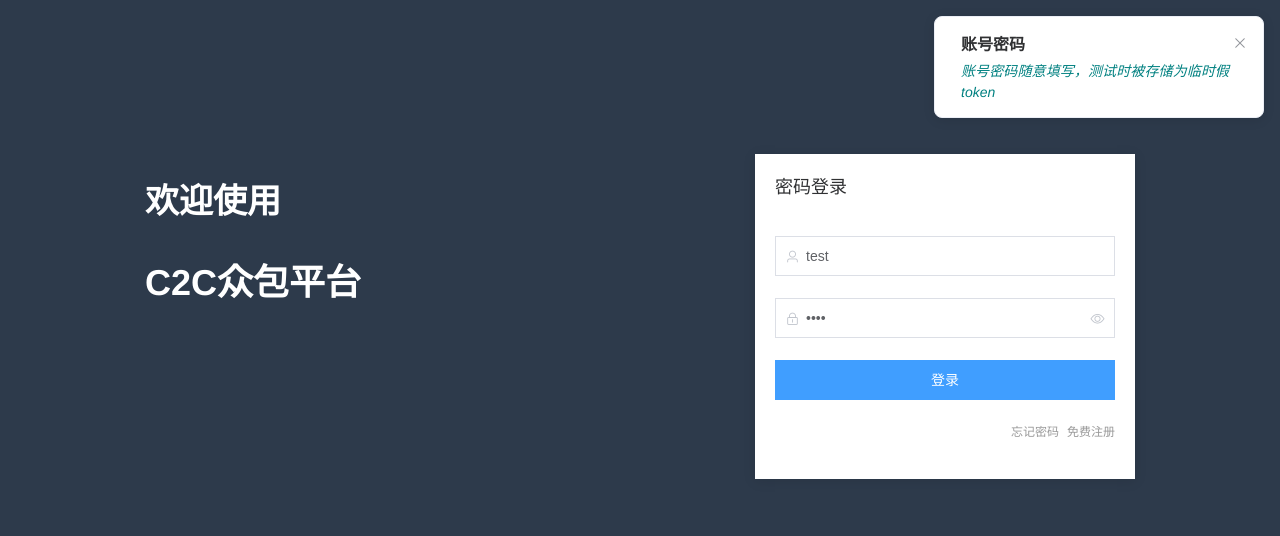
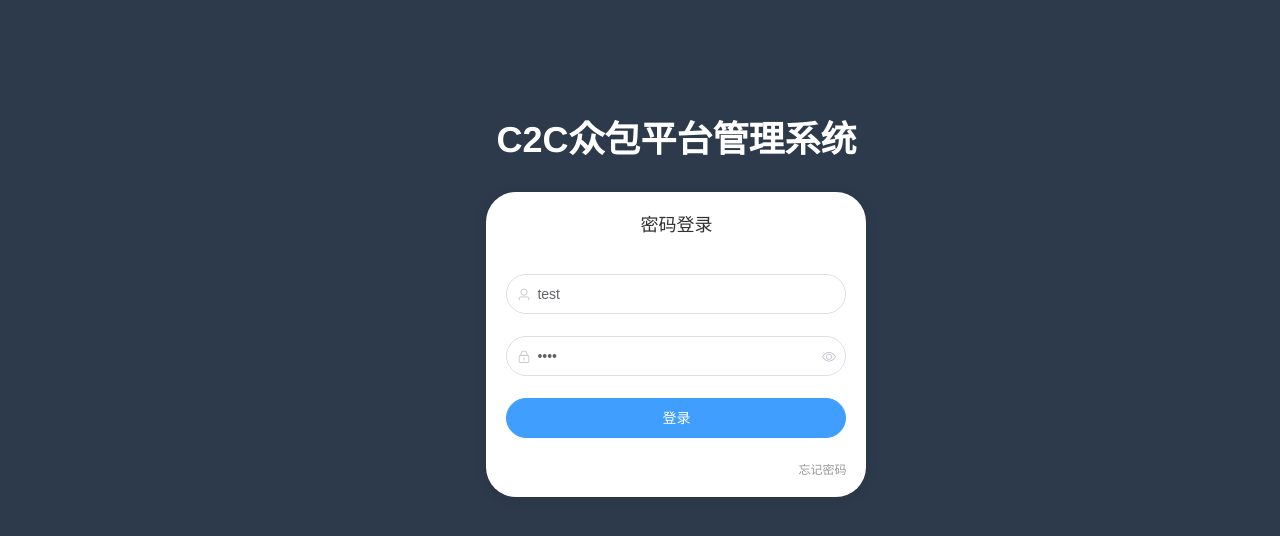
Before and after one commit to SUNSTARK/C2C-Web, a Vue app: page /#/login in a window 1280 px wide. Shown: the top 536 px of the page. Built offline with nearby package versions, Linux system fonts and the light colour scheme.

Commit message:
更改了登陆界面样式

```diff
--- a/src/App.vue
+++ b/src/App.vue
@@ -1,6 +1,6 @@
 <template>
   <div id="app">
-    <transition name="fade" mode="out-in">
+    <transition name="fade" mode="in-out">
       <router-view></router-view>
     </transition>
   </div>
@@ -20,18 +20,15 @@
     font-size: 14px;
     -webkit-font-smoothing: antialiased;
   }
-
   #app {
     position: absolute;
     top: 0px;
     bottom: 0px;
     width: 100%;
   }
-
   a {
     color: #56a9ff;
   }
-
   #nprogress .bar {
     height: 3px !important;
     background: #56a9ff !important;
--- a/src/main.js
+++ b/src/main.js
@@ -17,7 +17,7 @@ Vue.config.productionTip = false;
 Vue.prototype.$fn = functions;
 
 NProgress.inc(0.2)
-NProgress.configure({ easing: "ease", speed: 500, showSpinner: false })
+NProgress.configure({ easing: "ease", speed: 500, showSpinner: true })
 
 // 路由设定
 router.beforeEach((to, from, next) => {
--- a/src/pages/login/index.vue
+++ b/src/pages/login/index.vue
@@ -2,14 +2,13 @@
   <div id="login">
     <div class="loginConbox">
       <div class="header">
-<!--        <div class="logo">-->
-<!--        <img src="../../assets/logo.png">-->
-<!--        </div>-->
+        <!--        <div class="logo">-->
+        <!--        <img src="../../assets/logo.png">-->
+        <!--        </div>-->
       </div>
       <div class="loginBox">
         <div class="loginCon">
-          <p class="title">欢迎使用</p>
-          <p class="title">C2C众包平台</p>
+          <p class="title">C2C众包平台管理系统</p>
           <el-card shadow="always" class="login-module">
             <div slot="header" class="clearfix formTitlt">
               <span>密码登录</span>
@@ -27,7 +26,6 @@
               </el-form-item>
               <p class="smalltxt">
                 <router-link class="a" to="#">忘记密码</router-link>
-                <router-link class="a" to="#">免费注册</router-link>
               </p>
             </el-form>
           </el-card>
@@ -87,7 +85,7 @@
         this.$notify({
           title: "账号密码",
           message: h("i", {style: "color: teal"}, "账号密码随意填写，测试时被存储为临时假token"),
-          duration: 6000
+          duration: 3000
         })
       }
     },
@@ -102,6 +100,8 @@
     height: 100%;
     background-color: #2d3a4b;
     margin: 0;
+    overflow-x: hidden;
+    overflow-y: auto;
   }
   #login .loginConbox {
     background: #2d3a4b;
@@ -123,7 +123,7 @@
     height: 100%;
   }
   #login .loginBox {
-    padding: 74px 0 118px;
+    padding-left: 38%;
   }
   #login .loginBox .iconcolor {
     color: #409EFF;
@@ -142,25 +142,22 @@
     font-weight: 600;
     color: #ffffff;
     width: 500px;
-    float: left;
-    margin-top: 0px;
-  }
-  #login .loginBox .loginCon .title:first-child {
-    font-size: 34px;
-    margin-top: 40px;
+    margin-top: 50px;
     margin-bottom: 30px;
+    margin-left: 10px;
   }
   #login .loginBox .loginCon .login-module {
     width: 380px;
-    height: 325px;
+    height: 305px;
     margin-top: 20px;
     border: none;
-    position: absolute;
+    position: relative;
     right: 0;
   }
   #login .loginBox .loginCon .login-module .formTitlt {
     font-size: 18px;
     font-weight: 400;
+    text-align: center;
   }
   #login .loginBox .loginCon .login-module .formTitlt .titIconbox {
     float: right;
@@ -184,7 +181,7 @@
     width: 100%;
   }
   #login .loginBox .el-input__inner, #login .loginBox .el-button, #login .loginBox .el-card, #login .loginBox .el-message {
-    border-radius: 0px !important;
+    border-radius: 30px !important;
   }
   #login .loginBox .el-form-item__content .ico {
     position: absolute;
@@ -196,33 +193,4 @@
     text-align: center;
     border-right: 1px solid #ccc;
   }
-  #login .loginBox .ewmbox {
-    width: 100%;
-    height: 240px;
-    margin-top: -25px;
-  }
-  #login .loginBox .ewmbox .ewm {
-    width: 140px;
-    height: 140px;
-    margin: 20px auto;
-  }
-  #login .loginBox .ewmbox .ewm p {
-    font-size: 12px;
-    padding-left: 40px;
-    margin: 0;
-  }
-  #login .loginBox .ewmbox .ewmicon {
-    width: 140px;
-    margin: 15px auto 0;
-  }
-  #login .loginBox .ewmbox .ewmicon .iconfont {
-    float: left;
-  }
-  #login .loginBox .ewmbox .ewmicon p {
-    font-size: 12px;
-    padding-left: 30px;
-    padding-top: 5px;
-    margin: 0;
-    text-align: center;
-  }
 </style>
--- a/src/pages/test.vue
+++ b/src/pages/test.vue
@@ -1,46 +1,16 @@
 <!--该页面仅用于测试功能-->
 <template>
-  <div id="app">
-    <ol>
-      <li v-if="site.children.length>0 && site.children[0].alone==true" v-for="(site,index) in sites" :key="index">
-        {{ site.children[0].name }}
-        <br>
-      </li>
-      <li v-if="site.children.length>0 && site.children[0].alone==false" v-for="(site,index) in sites" :key="index">
-        {{ site.children[0].name }}
-      </li>
-    </ol>
-    <el-menu
-      :default-active="$route.path"
-      background-color="#020f1d"
-      text-color="#fff"
-      router
-      active-text-color="#ffd04b">
-      <el-menu-item v-if="site.children.length>0 && site.alone==true" v-for="(site,i) in sites" :key="i" :index="site.children[0].path">
-        <i :class="site.icon"></i>
-        <span> {{ site.name }}</span>
-      </el-menu-item>
-      <el-submenu v-if="site.children.length>0 && site.alone==false" v-for="(site,index) in sites" :key="index">
-        <template slot="title">
-          <i :class="site.icon"></i>
-          <span>{{ site.name }}</span>
-        </template>
-        <el-menu-item-group v-if="site.children.length>0 && site.alone==false" v-for="(item,index) in site.children" :key="index">
-          <el-menu-item :index="item.path">{{ item.name }}</el-menu-item>
-        </el-menu-item-group>
-      </el-submenu>
-    </el-menu>
+  <div class="test">
+    <el-row>
+      <el-col :xs="12" :sm="9" :md="6" :lg="0" :xl="0">123</el-col>
+      <el-col :xs="12" :sm="15" :md="18" :lg="21" :xl="24">456</el-col>
+    </el-row>
   </div>
 </template>
 
 <script>
     export default {
-      name: "test",
-      data() {
-        return {
-          sites: this.$store.getters.routers[0]
-        }
-      }
+      name: "test"
     }
 </script>
 
```
